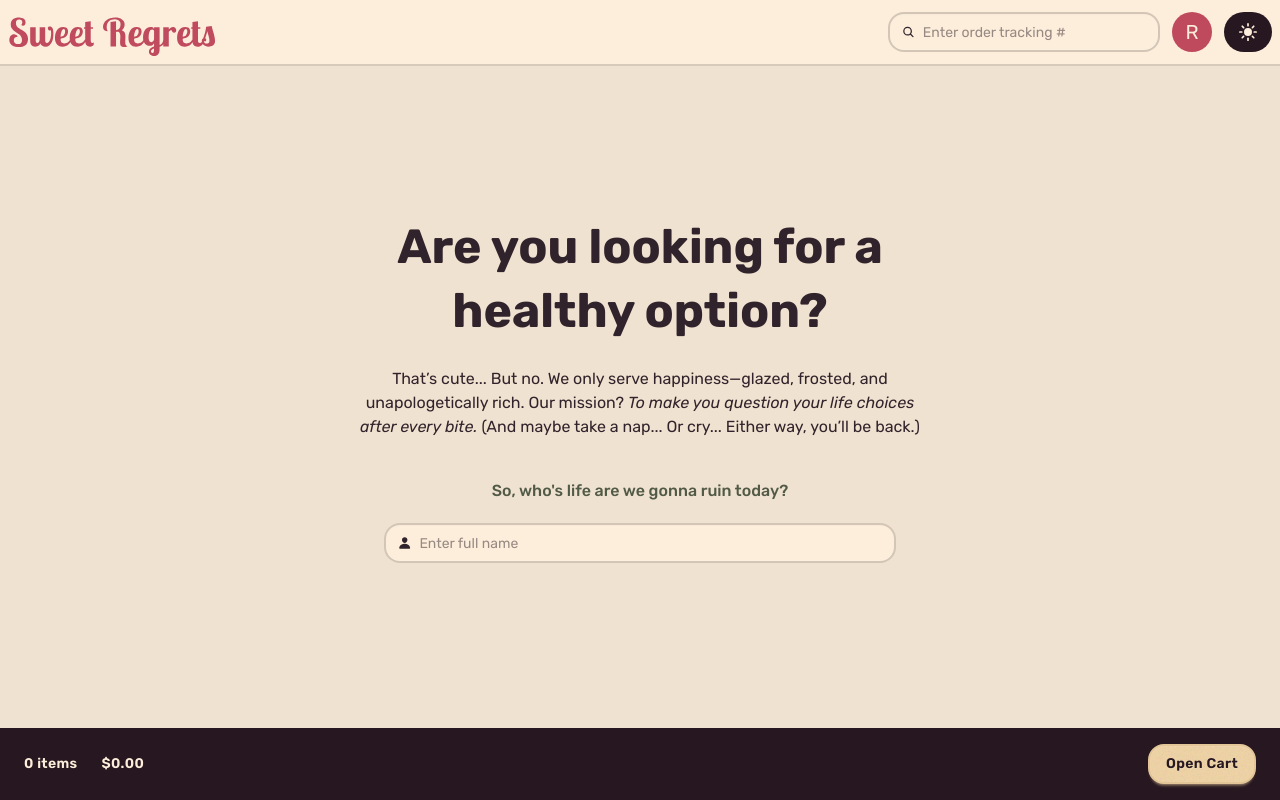
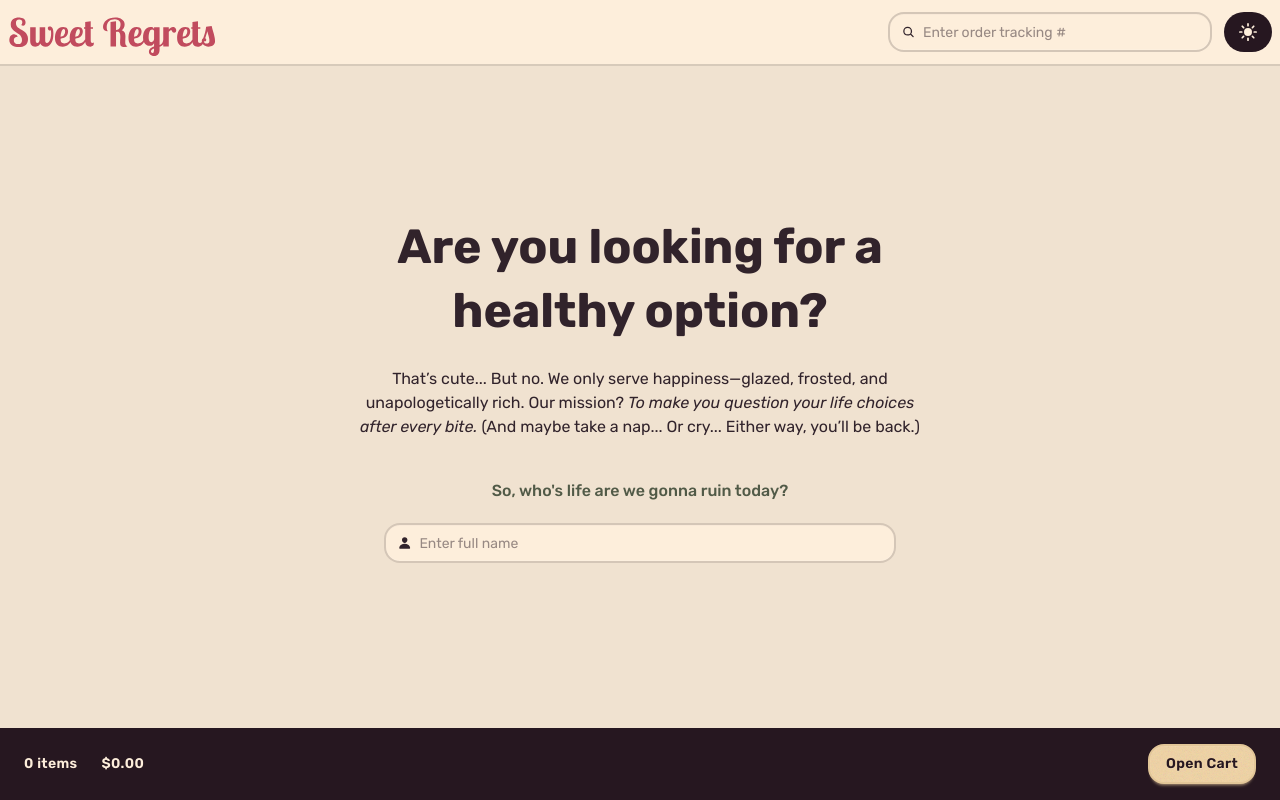
Before and after one commit to russelhanapi/sweet-regrets, a React (Vite) app: page / in a window 1280 px wide. Built offline with nearby package versions, Linux system fonts and the light colour scheme; no server answers.

Commit message:
feat: Add UserAvatar to HeaderNav and move component to user features folder

```diff
--- a/src/components/layouts/HeaderNav.jsx
+++ b/src/components/layouts/HeaderNav.jsx
@@ -1,9 +1,11 @@
+import { useSelector } from 'react-redux';
+import SearchOrder from '../../features/order/SearchOrder';
+import UserAvatar from '../../features/user/UserAvatar';
 import ResponsiveLogo from '../ui/ResponsiveLogo';
-import SearchOrder from '../../features/order/SearchOrder';
-import Avatar from '../ui/Avatar';
 import DarkModeToggler from '../ui/DarkModeToggler';
 
 function HeaderNav() {
+  const userLoggedIn = useSelector((state) => state.user.fullName);
   return (
     <header className='border-b-base-300 border-b-2'>
       <nav className='navbar bg-base-100 max-container flex items-center gap-6 md:justify-between'>
@@ -12,7 +14,7 @@ function HeaderNav() {
           <div className='grow'>
             <SearchOrder />
           </div>
-          <Avatar />
+          {userLoggedIn && <UserAvatar fullName={userLoggedIn} />}
           <DarkModeToggler />
         </div>
       </nav>
--- a/src/components/ui/Avatar.jsx
+++ /dev/null
@@ -1,13 +0,0 @@
-import React from 'react';
-
-function Avatar() {
-  return (
-    <div className='avatar avatar-placeholder'>
-      <div className='bg-primary text-neutral-content w-10 rounded-full'>
-        <span className='text-neutral-content text-xl'>R</span>
-      </div>
-    </div>
-  );
-}
-
-export default Avatar;
--- /dev/null
+++ b/src/features/user/UserAvatar.jsx
@@ -0,0 +1,13 @@
+function UserAvatar({ fullName }) {
+  const initial = fullName[0].toUpperCase();
+
+  return (
+    <div className='avatar avatar-placeholder'>
+      <div className='bg-primary text-neutral-content w-10 rounded-full'>
+        <span className='text-neutral-content text-xl'>{initial}</span>
+      </div>
+    </div>
+  );
+}
+
+export default UserAvatar;
```
